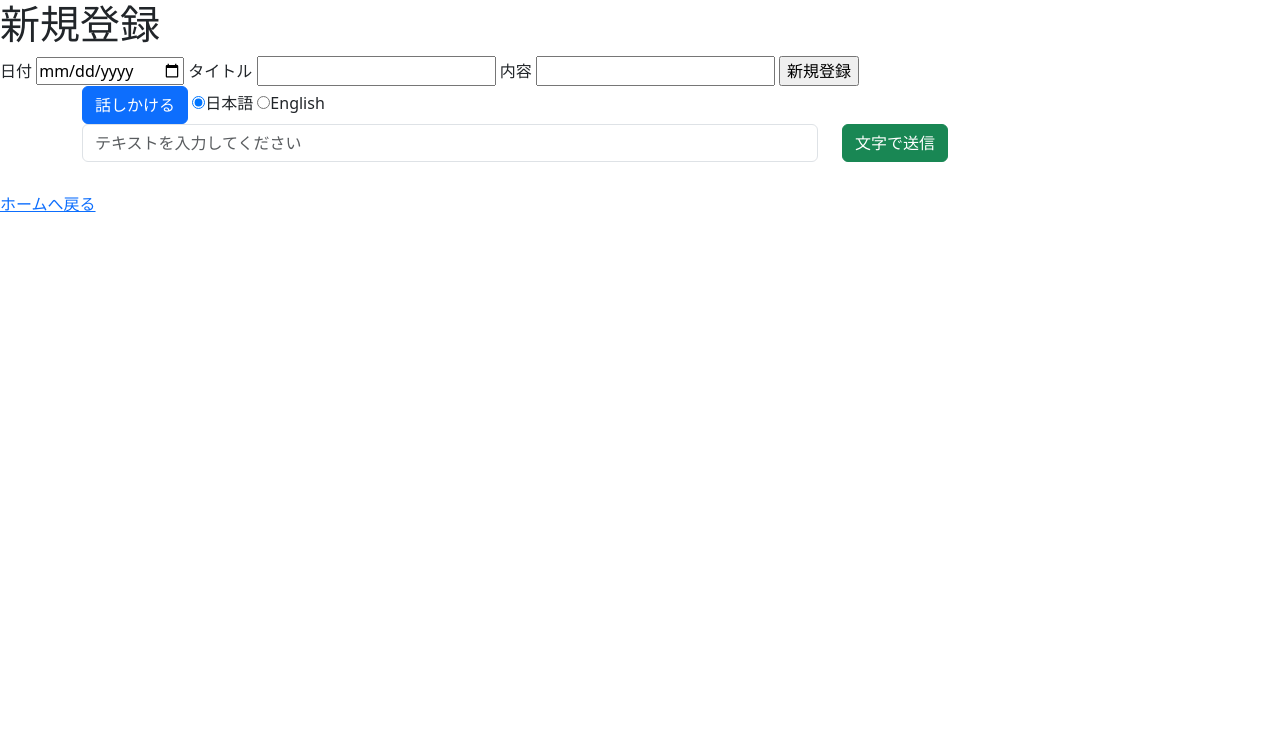
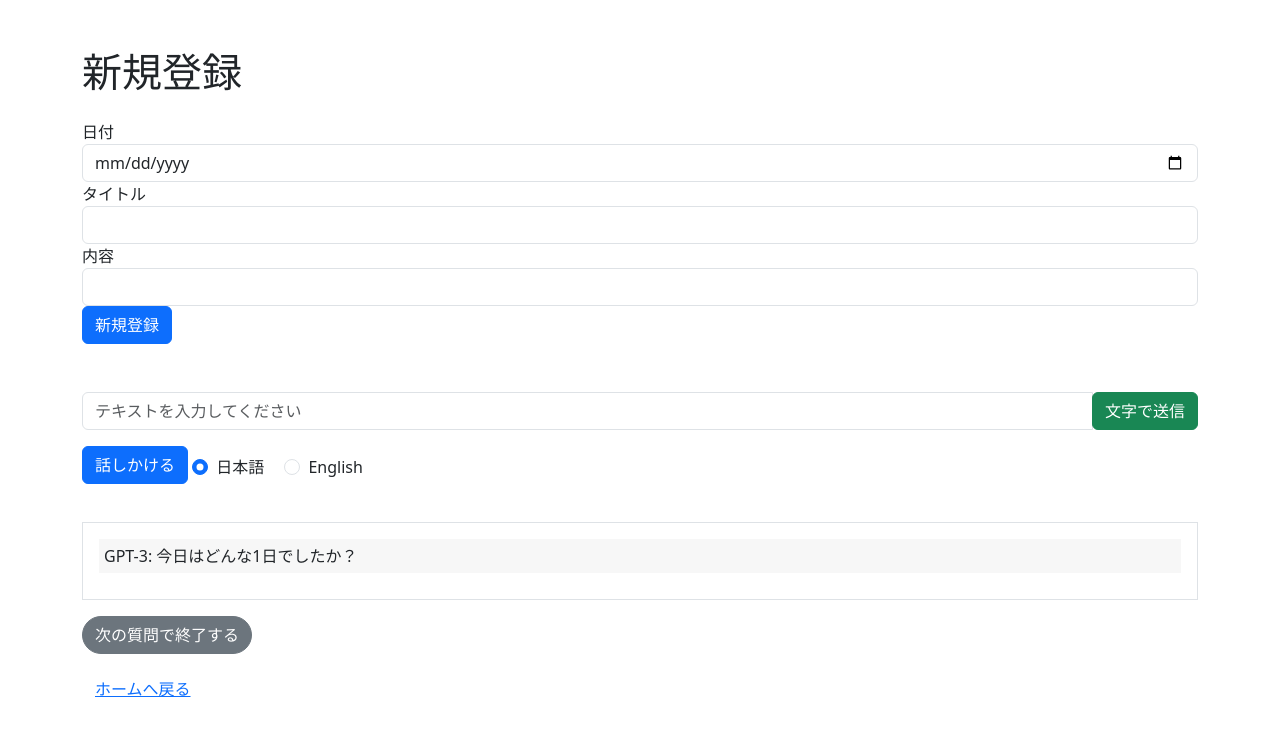
Before and after one commit to naru-77/DiaryGPT, a Flask app: a page that uses templates/create.html in a window 1280 px wide. Shown: the top 736 px of the page. Run offline with Flask 3, Linux system fonts and the light colour scheme; the visitor is signed in with stand-in values (Sample User, id 1).

Commit message:
質問を終了するボタン、プロンプトの改善

```diff
--- a/app.py
+++ b/app.py
@@ -170,7 +170,7 @@ def contents(post_id,username):
 
 # メッセージを保存するリスト
 messages = [
-    {"role": "system", "content": "あなたは日記を作るためのインタビュアーです。短い質問を1つだけしてください。"},
+    {"role": "system", "content": "あなたはプロのインタビュアーです。ユーザの一日を雑誌に載せることになりました。その雑誌を読んでいる人がより面白くなるように話を引き出してください。短い質問を1つだけしてください。絶対に2つ質問しないでください。ユーザに対しての共感コメントは絶対につけないでください。質問だけでいいです。"},
     {"role": "system", "content": "最初は「今日はどんな一日でしたか？」という質問をしました。"},
 ]
 
@@ -194,7 +194,7 @@ def query_chatgpt(prompt): # 質問を生成する
 
 def summary_chatgpt(prompt): # 日記をまとめる
 
-    prompt.append({"role": "user", "content": "以上の情報を用いて、日記を作成してください。100字くらいの文章で、見やすさと分かりやすさに気をつけてください。"})
+    prompt.append({"role": "user", "content": "以上の情報を用いて、見やすさと分かりやすさに気をつけて日記を作成してください。絶対に嘘をつかないでください。文章は少なくても良いです。タイトルは絶対につけないでください。"})
 
     response = openai.ChatCompletion.create(
         model="gpt-3.5-turbo",
@@ -263,9 +263,9 @@ def summary(username):
     diary_title = title_chatgpt(diary_response) # タイトル生成
 
     messages = [
-        {"role": "system", "content": "あなたは日記を作るためのインタビュアーです。短い質問を1つだけしてください。"},
-        {"role": "system", "content": "最初は「今日はどんな一日でしたか？」という質問をしました。"},
-        ] # GPTの記憶をリセットinput_date = request.form.get('date')
+    {"role": "system", "content": "あなたはプロのインタビュアーです。ユーザの一日を雑誌に載せることになりました。その雑誌を読んでいる人がより面白くなるように話を引き出してください。短い質問を1つだけしてください。絶対に2つ質問しないでください。ユーザに対しての共感コメントは絶対につけないでください。質問だけでいいです。"},
+    {"role": "system", "content": "最初は「今日はどんな一日でしたか？」という質問をしました。"},
+    ] # GPTの記憶をリセットinput_date = request.form.get('date')
 
     return registerDiary(username, diary_title, diary_response, input_date)
 
--- a/static/javascript/script.js
+++ b/static/javascript/script.js
@@ -2,7 +2,17 @@
 const button = document.querySelector(".btn.btn-primary");
 //会話を追記していく領域を取得
 const conversation = document.querySelector("#conversation");
-let quesTimes = 2; //質問回数
+let endOnNextQuestion = false; //次の質問で終了するかどうか
+
+function endQuestioning() {
+  //終了ボタンを押したら実行
+  endOnNextQuestion = !endOnNextQuestion; // ボタンの状態を反転
+
+  // ボタンの色を変更
+  document.getElementById("end-button").classList.toggle("btn-danger");
+
+  console.log(endOnNextQuestion);
+}
 
 function addUserText(text) {
   //ユーザの回答を表示する関数
@@ -47,21 +57,17 @@ function questionGpt(speech) {
     });
 }
 
-function sendMessage(message){
-  quesTimes -= 1;
-  console.log(quesTimes); //確認用ログ
+function sendMessage(message) {
   addUserText(message); //ユーザの回答をdiv要素で追加
 
-  if (quesTimes > 0) {
-    questionGpt(message); //gptの回答をdiv要素で追加
-  } else {
+  if (endOnNextQuestion) {
     const username = document.body.dataset.username;
 
     fetch("/" + username + "/summary", {
       method: "POST",
       body: new URLSearchParams({
         prompt: message,
-        date: document.querySelector("#date-form").value
+        date: document.querySelector("#date-form").value,
       }),
       headers: {
         "Content-Type": "application/x-www-form-urlencoded",
@@ -69,11 +75,13 @@ function sendMessage(message){
     })
       .then(() => {
         window.location.href = "/" + username; // リダイレクト
-        quesTimes = 2; // リセット
+        endOnNextQuestion = false; // リセット
       })
       .catch((error) => {
         console.error(error);
       });
+  } else {
+    questionGpt(message); //gptの回答をdiv要素で追加
   }
 }
 
--- a/templates/create.html
+++ b/templates/create.html
@@ -1,44 +1,74 @@
-{% extends "base.html" %}
-{% block content %}
-<h1>新規登録</h1>
-<form method="POST">
-  <label for="title">日付</label>
-  <input type="date" name="date" id="date-form">
+{% extends "base.html" %} {% block content %}
+<div class="container mt-5">
+  <h1 class="mb-4">新規登録</h1>
+  <form method="POST" class="mb-5">
+    <div class="form-group">
+      <label for="date-form">日付</label>
+      <input type="date" name="date" id="date-form" class="form-control" />
+    </div>
+    <div class="form-group">
       <label for="title">タイトル</label>
-  <input type="text" name="title">
+      <input type="text" name="title" class="form-control" />
+    </div>
+    <div class="form-group">
       <label for="body">内容</label>
-  <input type="text" name="body">
-  <input type="submit" value="新規登録">
+      <input type="text" name="body" class="form-control" />
+    </div>
+    <input type="submit" value="新規登録" class="btn btn-primary" />
   </form>
 
-<div class="container">
-  <!-- このボタンを押すと、音声入力開始 -->
-  <form onsubmit="event.preventDefault(); sendVoice();">
-    <button type="submit" class="btn btn-primary">話しかける</button>
-    <input type="radio" name="voice-lang" value="japanese" checked>日本語
-    <input type="radio" name="voice-lang" value="english">English
-  </form>
-
-  <!-- テキスト入力フォーム -->
-  <form onsubmit="event.preventDefault(); sendText();">
-    <div class="row">
-      <div class="col-md-8">
+  <form onsubmit="event.preventDefault(); sendText();" class="mb-3">
+    <div class="input-group">
       <input
         type="text"
         id="textInput"
         class="form-control"
         placeholder="テキストを入力してください"
       />
-      </div>
-      <div class="col-md-4">
+      <div class="input-group-append">
         <button type="submit" class="btn btn-success">文字で送信</button>
       </div>
     </div>
   </form>
 
-  <!-- ここにid=user or id=gptのdiv要素が追加されていく -->
-  <div id="conversation"></div>
+  <form onsubmit="event.preventDefault(); sendVoice();" class="mb-3">
+    <button type="submit" class="btn btn-primary mb-2">話しかける</button>
+    <div class="form-check form-check-inline">
+      <input
+        class="form-check-input"
+        type="radio"
+        name="voice-lang"
+        id="japanese"
+        value="japanese"
+        checked
+      />
+      <label class="form-check-label" for="japanese">日本語</label>
     </div>
-  <div><a href="/{{username}}">ホームへ戻る</a></div>
+    <div class="form-check form-check-inline">
+      <input
+        class="form-check-input"
+        type="radio"
+        name="voice-lang"
+        id="english"
+        value="english"
+      />
+      <label class="form-check-label" for="english">English</label>
+    </div>
+  </form>
+
+  <div id="conversation" class="border p-3 mb-3">
+    <div id="gpt">GPT-3: 今日はどんな1日でしたか？</div>
+  </div>
+
+  <button
+    id="end-button"
+    class="btn btn-secondary rounded-pill mb-3"
+    onclick="endQuestioning()"
+  >
+    次の質問で終了する
+  </button>
+
+  <div><a href="/{{username}}" class="btn btn-link">ホームへ戻る</a></div>
+</div>
 <script src="/static/javascript/script.js"></script>
 {% endblock %}
```
Lines whose indentation alone changed are shown as unchanged.
